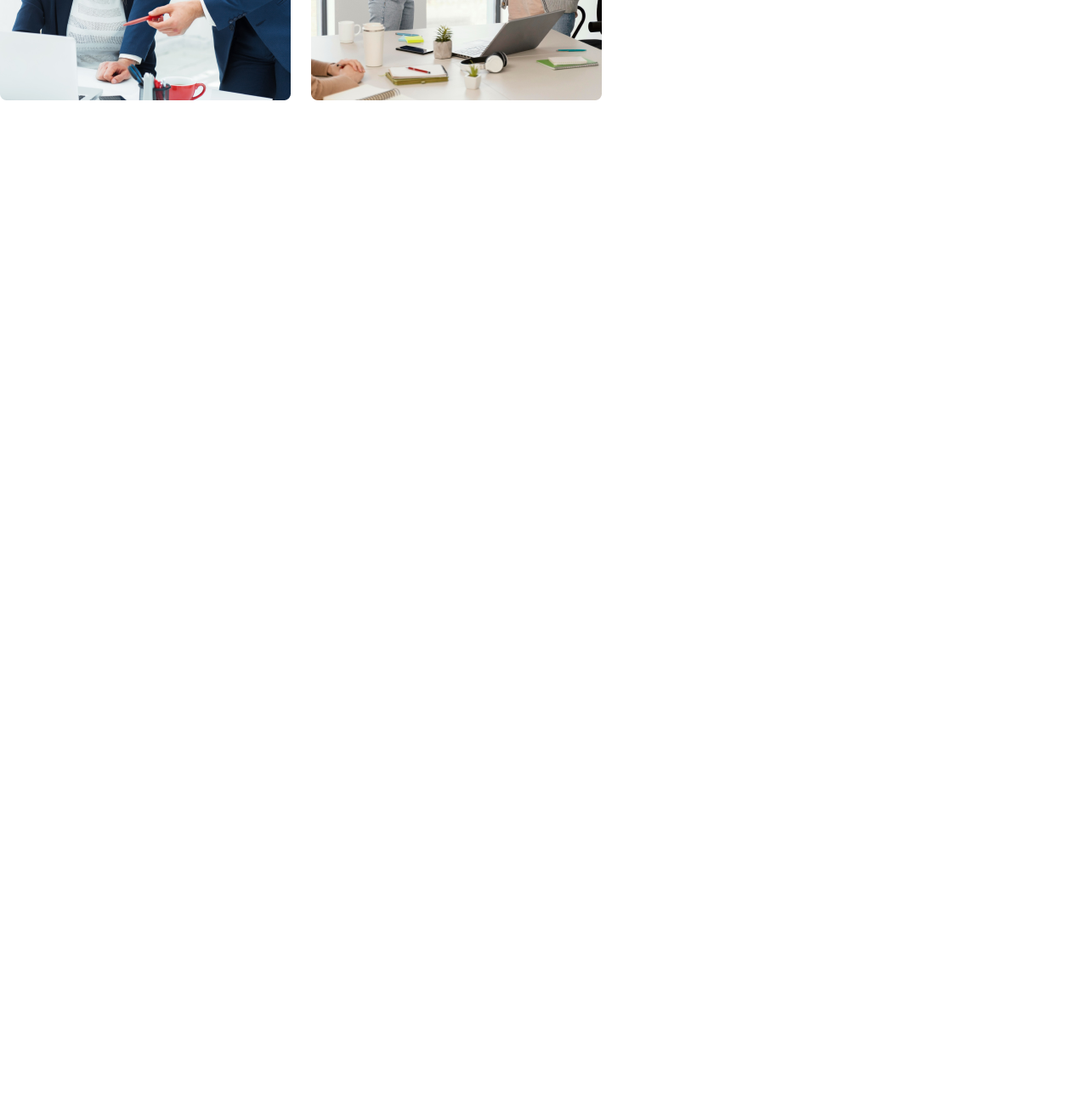
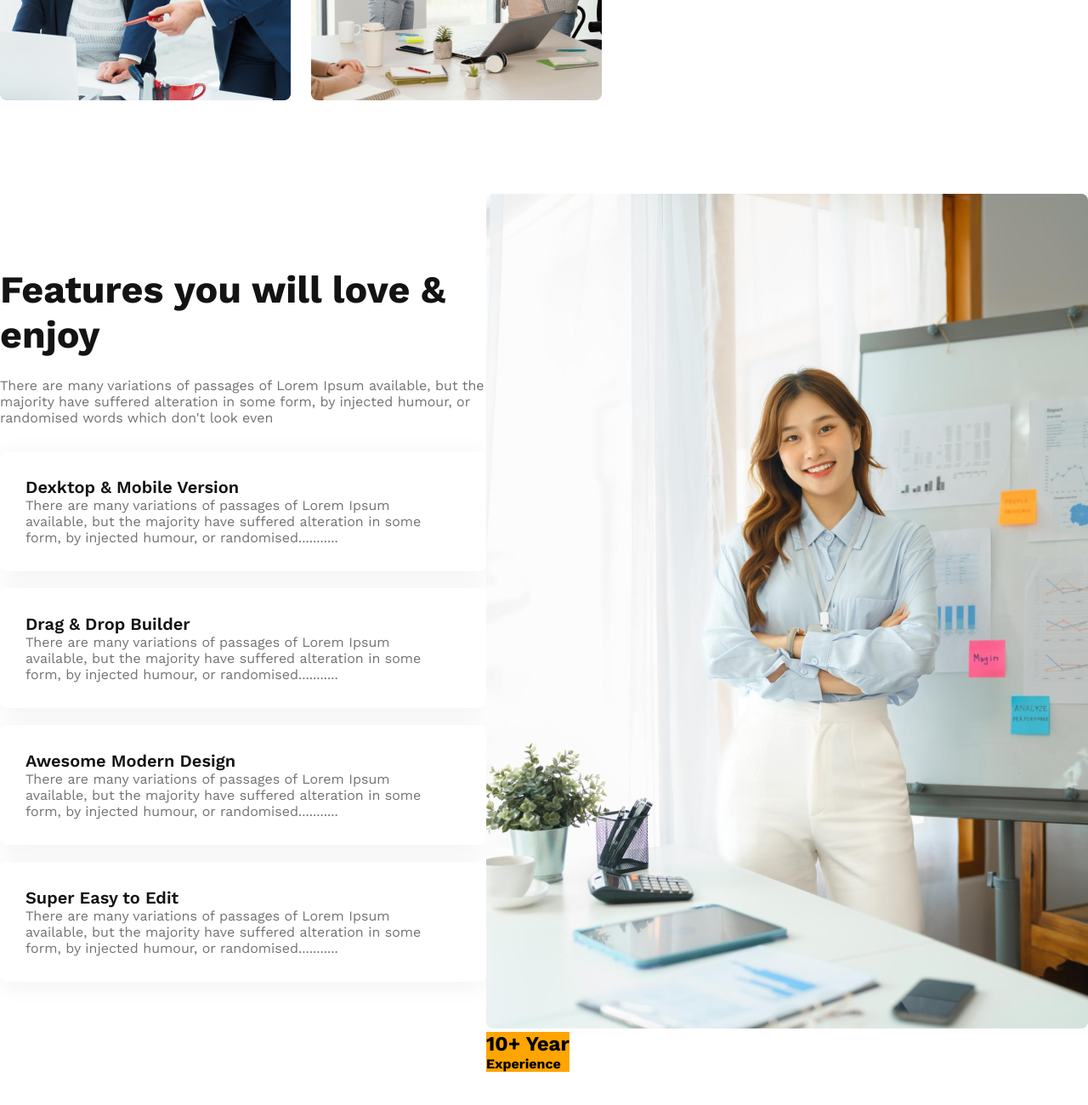
Before and after one commit to Shikder-Tarek-15/g3-architects-website, a plain HTML site: page index.html in a window 1280 px wide. Shown: the part 1520-2820 px from the top of the page at 85% size. Before the commit the page ends 1708 px from the top, so only its background shows below. Drawn offline with nearby package versions, Linux system fonts and the light colour scheme.

```diff
--- a/index.html
+++ b/index.html
@@ -49,6 +49,42 @@
             </div>
         </section>
 
+        <!-- Features section -->
+        <section>
+            <div class="features-container">
+                <div class="features-text">
+
+                    <h1 class="common-title features-title">Features you will love & enjoy</h1>
+                    <p class="common-description features-description">There are many variations of passages of Lorem Ipsum available, but the majority have suffered alteration in some form, by injected humour, or randomised words which don't look even</p>
+
+                    <div class="features-box">
+                        <h3 class="features-common-title">Dexktop & Mobile Version</h3>
+                        <p class="common-description">There are many variations of passages of Lorem Ipsum available, but the majority have suffered alteration in some form, by injected humour, or randomised...........</p>
+                    </div>
+                    <div class="features-box">
+                        <h3 class="features-common-title">Drag & Drop Builder</h3>
+                        <p class="common-description">There are many variations of passages of Lorem Ipsum available, but the majority have suffered alteration in some form, by injected humour, or randomised...........</p>
+                    </div>
+                    <div class="features-box">
+                        <h3 class="features-common-title">Awesome Modern Design</h3>
+                        <p class="common-description">There are many variations of passages of Lorem Ipsum available, but the majority have suffered alteration in some form, by injected humour, or randomised...........</p>
+                    </div>
+                    <div class="features-box">
+                        <h3 class="features-common-title">Super Easy to Edit</h3>
+                        <p class="common-description">There are many variations of passages of Lorem Ipsum available, but the majority have suffered alteration in some form, by injected humour, or randomised...........</p>
+                    </div>
+
+                </div>
+
+                <div class="features-images">
+                    <img src="images/architect.png" alt="">
+                    <div class="experience-container">
+                        <h1 class="experience-year">10+ Year</h1>
+                        <h4 class="experience-text">Experience</h4>
+                    </div>
+                </div>
+            </div>
+        </section>
 
     </main>
     <footer>
--- a/styles/style.css
+++ b/styles/style.css
@@ -31,6 +31,12 @@
     color: #727272;
     font-size: 1rem;
     font-weight: 400;
+}
+
+.features-common-title{
+    color: #131313;
+    font-size: 1.25rem;
+    font-weight: 600;
 }
 
 
@@ -107,6 +113,8 @@ main{
     margin: 70px auto;
 }
 
+/* Quick list section */
+
 .team-container{
     display: flex;
     align-items: center;
@@ -141,6 +149,46 @@ main{
     display: grid;
     grid-template-columns: repeat(2, 1fr);
     gap: 1.5rem;
+}
+
+/* Features section */
+
+.features-container{
+    margin-top: 110px;
+    display: flex;
+    margin-left: auto;
+    margin-right: auto;
+    justify-content: space-between;
+    align-items: center;
+}
+
+.features-text{
+    max-width: 586px;
+}
+
+.features-title{
+    margin-bottom: 24px;
+}
+
+.features-description{
+    margin-bottom: 30px;
+}
+
+.features-box{
+    border-radius: 8px;
+    background: #FFF;
+    box-shadow: 0px 4px 30px 0px rgba(0, 0, 0, 0.06);
+    padding: 30px 40px 30px 30px;
+    margin-bottom: 20px;
+}
+
+.features-experience img{
+    max-width: 708px;
+}
+
+.experience-container{
+    background-color: orange;
+    display: inline-block;
 }
 
 
```
